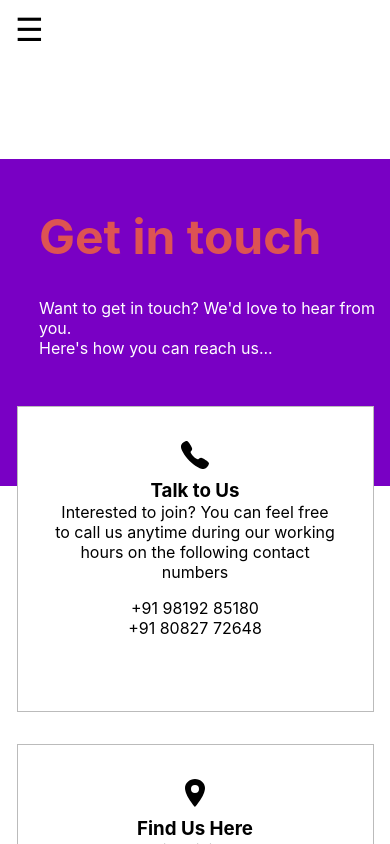
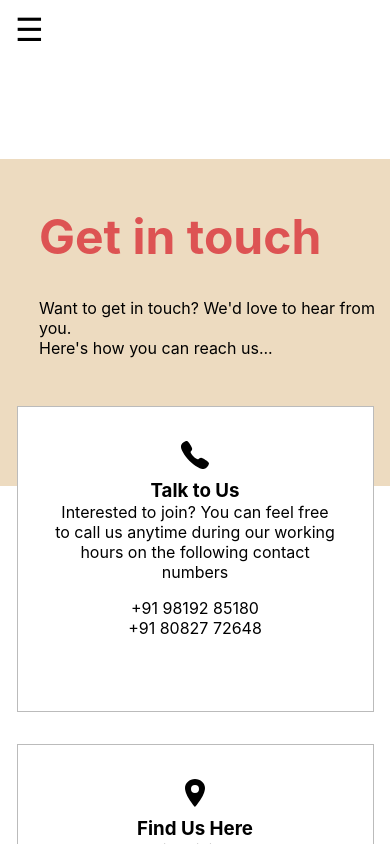
Before and after one commit to Hritik108/siddhivinayak, a React (Create React App) app: page /contact in a window 390 px wide. Shown: the top 844 px of the page. Built offline with nearby package versions, Linux system fonts and the light colour scheme.

Commit message:
Made changes in responsive design

```diff
--- a/src/assets/css/contact.css
+++ b/src/assets/css/contact.css
@@ -1,6 +1,6 @@
 .contact-headings {
   margin-top: 100px;
-  background-color: rgb(121, 0, 196);
+  background-color: #eddbc0;
   width: 90%;
   padding: 1em 0 6em 10vw;
   display: block;
@@ -13,7 +13,6 @@
 }
 .contact-headings p {
   text-align: left;
-  color: white;
   margin-top: 0;
   margin-bottom: 2em;
 }
@@ -22,6 +21,7 @@
   justify-content: center;
   align-items: center;
   margin-top: -5em;
+  margin-bottom: 1em;
   /* height: 750px; */
 }
 .contact-body {
@@ -117,3 +117,13 @@
     font-size: 1em;
   }
 }
+@media screen and (max-width: 374px) {
+  .card:nth-child(even) {
+    height: 14em;
+  }
+}
+@media screen and (max-width: 303px) {
+  .card:nth-child(even) {
+    height: 15em;
+  }
+}
```
